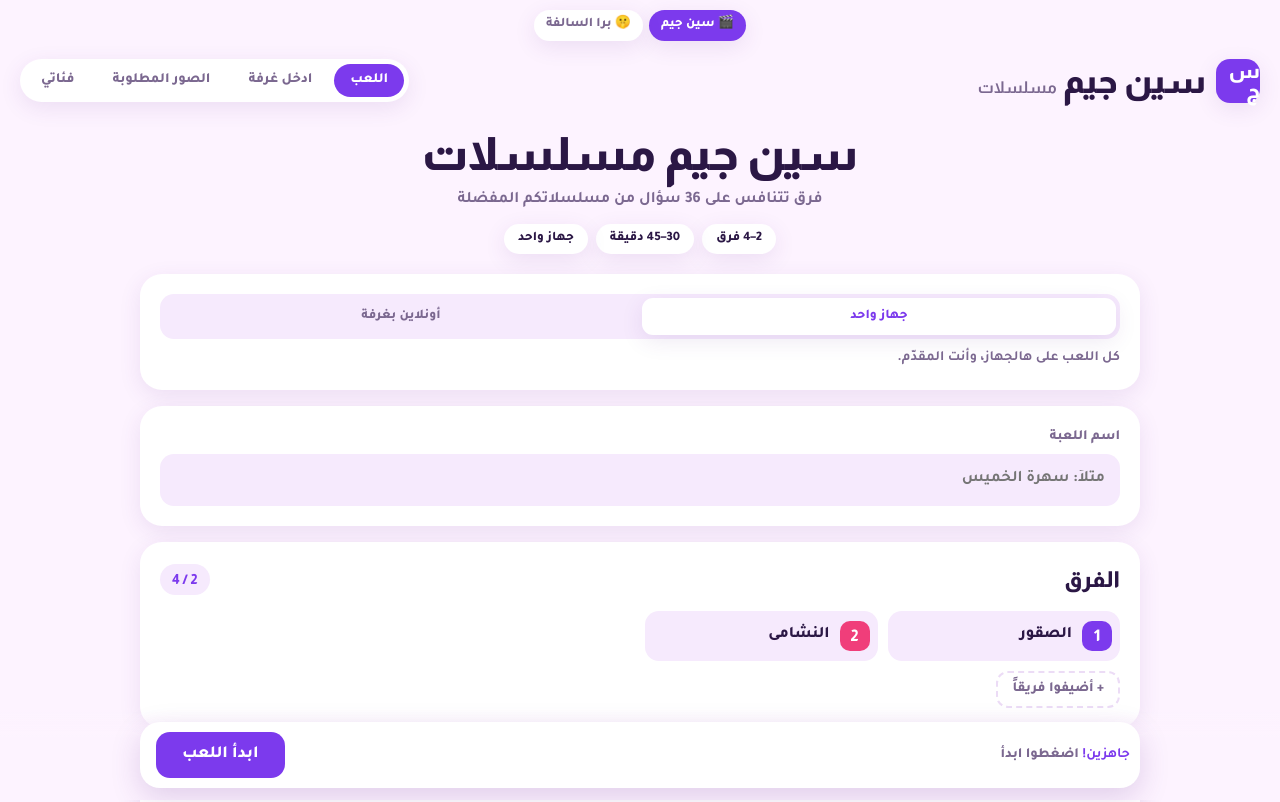
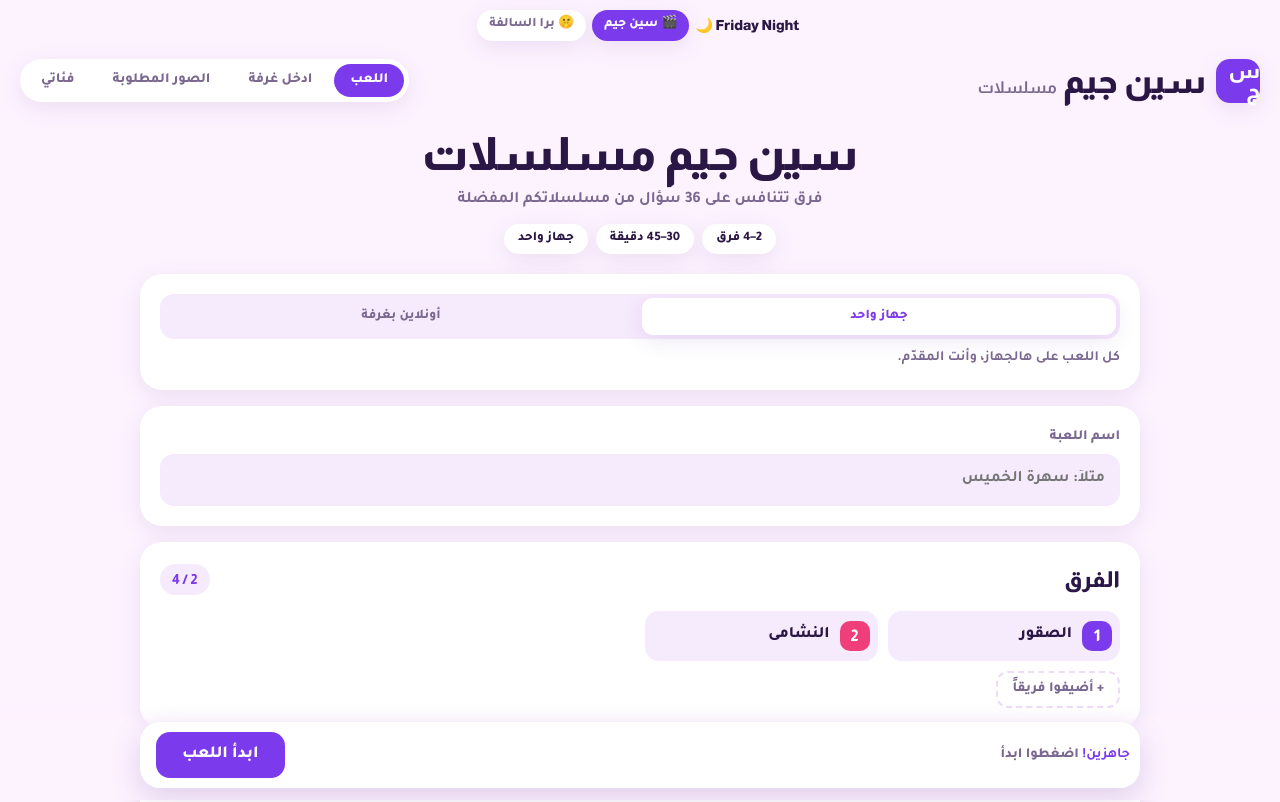
Before and after one commit to faisal2013ksaksa-cmd/fridaynight, a plain HTML site: page index.html in a window 1280 px wide. Shown: the top 802 px of the page. Drawn offline with Linux system fonts and the light colour scheme.

Commit message:
Add files via upload

```diff
--- a/index.html
+++ b/index.html
@@ -8,7 +8,7 @@
 .ytf .ytblock{position:absolute;left:0;right:0;bottom:0;height:20%}
 .ytf .ytcover small{font-weight:500;font-size:14px;opacity:.75}
 </style></head><body>
-<title>سين جيم</title>
+<title>سين جيم · Friday Night</title>
 <link rel="preconnect" href="https://fonts.googleapis.com">
 <link rel="preconnect" href="https://fonts.gstatic.com" crossorigin>
 <link rel="stylesheet" href="https://fonts.googleapis.com/css2?family=Almarai:wght@400;700;800&family=Tajawal:wght@400;500;700;800&display=swap">
@@ -285,6 +285,8 @@ body.tv{font-size:20px}
 .gamesbar{display:flex;gap:6px;justify-content:center;padding-top:10px}
 .gamesbar a{text-decoration:none;font-weight:800;font-size:13px;color:var(--muted);background:var(--surface);padding:5px 12px;border-radius:999px;box-shadow:var(--shadow)}
 .gamesbar a.on{background:var(--accent);color:#fff}
+.gamesbar{align-items:center;flex-wrap:wrap}
+.gamesbar .site{font-family:var(--f-display);font-weight:800;font-size:14px;color:var(--ink);direction:ltr;margin-inline-end:4px}
 body.tv .gamesbar{display:none}
 body.tv header .tabs{display:none}
 body.tv .q-text{font-size:clamp(30px,4.4vw,52px)}
@@ -314,7 +316,7 @@ body.tv .media img.up{max-height:60vh}
 </style>
 
 <div class="wrap" dir="rtl" lang="ar">
-  <nav class="gamesbar" aria-label="الألعاب"><a class="on" href="./">🎬 سين جيم</a><a href="outside/">🤫 برا السالفة</a></nav>
+  <nav class="gamesbar" aria-label="الألعاب"><span class="site">🌙 Friday Night</span><a class="on" href="./">🎬 سين جيم</a><a href="outside/">🤫 برا السالفة</a></nav>
   <header>
     <div class="brand"><span class="logo">س ج</span><span>سين جيم <small>مسلسلات</small></span></div>
     <nav class="tabs" aria-label="الصفحات">
```
Also changed, not shown: 1 other file.
